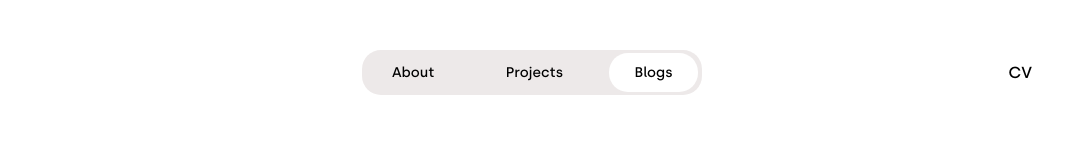
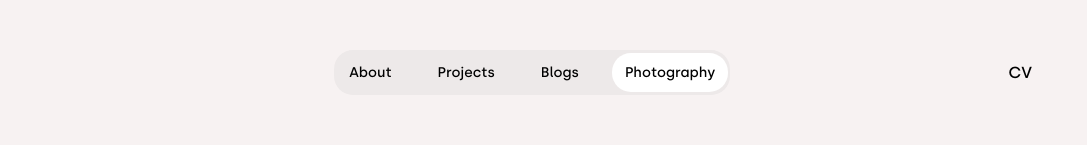
Before and after one commit to DonHamsa/myPortfolio, a Next.js app: page /photography in a window 1280 px wide. Before the commit this address had no page. Shown: the top 145 px of the page, without its empty margins (96-1183 px from the left). Built offline with nearby package versions, Linux system fonts and the light colour scheme; grey boxes are pictures that could not be loaded.

Commit message:
added a photography section

```diff
--- /dev/null
+++ b/src/app/photography/page.jsx
@@ -0,0 +1,20 @@
+import Link from "next/link";
+
+export default function Photography() {
+  return (
+    <div className="grid grid-cols-1 min-h-screen justify-items-center border space-y-[130px]">
+      <Link href="/barcelona">
+        <img
+          src="/barcelona.png"
+          className="h-[600px] w-[400px] "
+        ></img>
+      </Link>
+      <Link href='london'>
+        <img
+          src="/london.png"
+          className="h-[600px] w-[400px]"
+        ></img>
+      </Link>
+    </div>
+  );
+}
--- a/src/components/Header/Header.jsx
+++ b/src/components/Header/Header.jsx
@@ -20,7 +20,9 @@ export default function Header() {
           ? setActiveIndex(0)
           : pathName === "/projects"
           ? setActiveIndex(1)
-          : setActiveIndex(2);
+          : pathName === "/blogs"
+          ? setActiveIndex(2)
+          : setActiveIndex(3);
       }
     }
   }, [pathName]);
@@ -28,22 +30,24 @@ export default function Header() {
   return (
     <div className="flex lg:justify-between justify-center  bg-blue ml-[30px] mr-[30px] ">
       <div></div>
-      <div className="flex flex-row justify-between w-[340px] bg-[#EDE9E9] h-[45px] items-center rounded-[19px] pl-[4px] pr-[4px] mt-0 pt-[3px] pb-[3px] text-[14px] font-custom gap-5 ">
-        {["About", "Projects", "Blogs"].map((item, index) => (
+      <div className="flex flex-row justify-between w-100% bg-[#EDE9E9] h-[45px] items-center rounded-[19px] pl-[2px] pr-[2px] mt-0 pt-[3px] pb-[3px] text-[14px] font-custom gap-5 ">
+        {["About", "Projects", "Blogs", "Photography"].map((item, index) => (
           <Link
             href={
               item === "About"
                 ? "/"
                 : item === "Projects"
                 ? "/projects"
-                : "/blogs"
+                : item === "Blogs"
+                ? "/blogs"
+                : "/photography"
             }
             className=" h-full flex flex-grow "
             key={index}
           >
             <p
               onClick={() => handleClick(index)} // Update active index on click
-              className={`flex-grow text-center h-full flex items-center justify-center rounded-[19px] cursor-pointer
+              className={`flex-grow text-center h-full flex items-center justify-center rounded-[19px] cursor-pointer p-[13px]
              ${
                activeIndex === index
                  ? "bg-white text-black"
```
Also changed, not shown: 2 other files (tests, documents, lock files or other folders).
